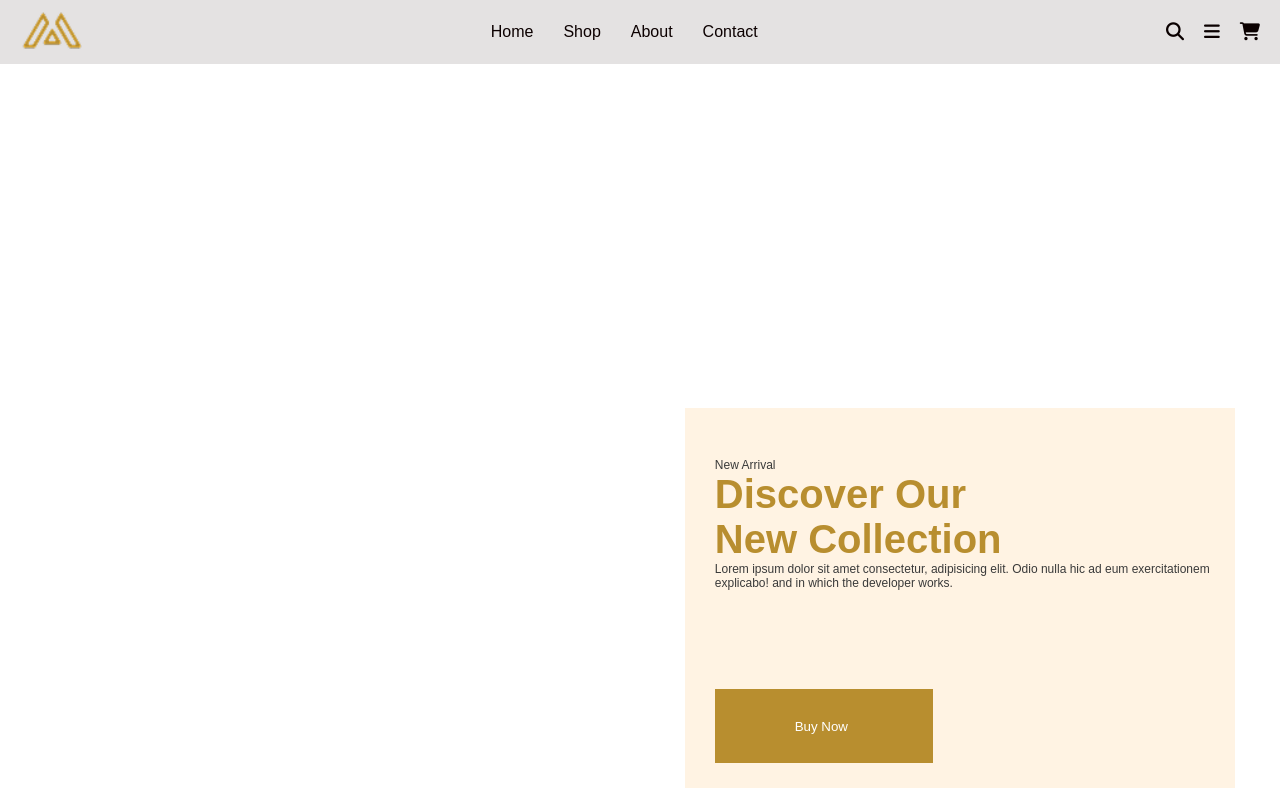
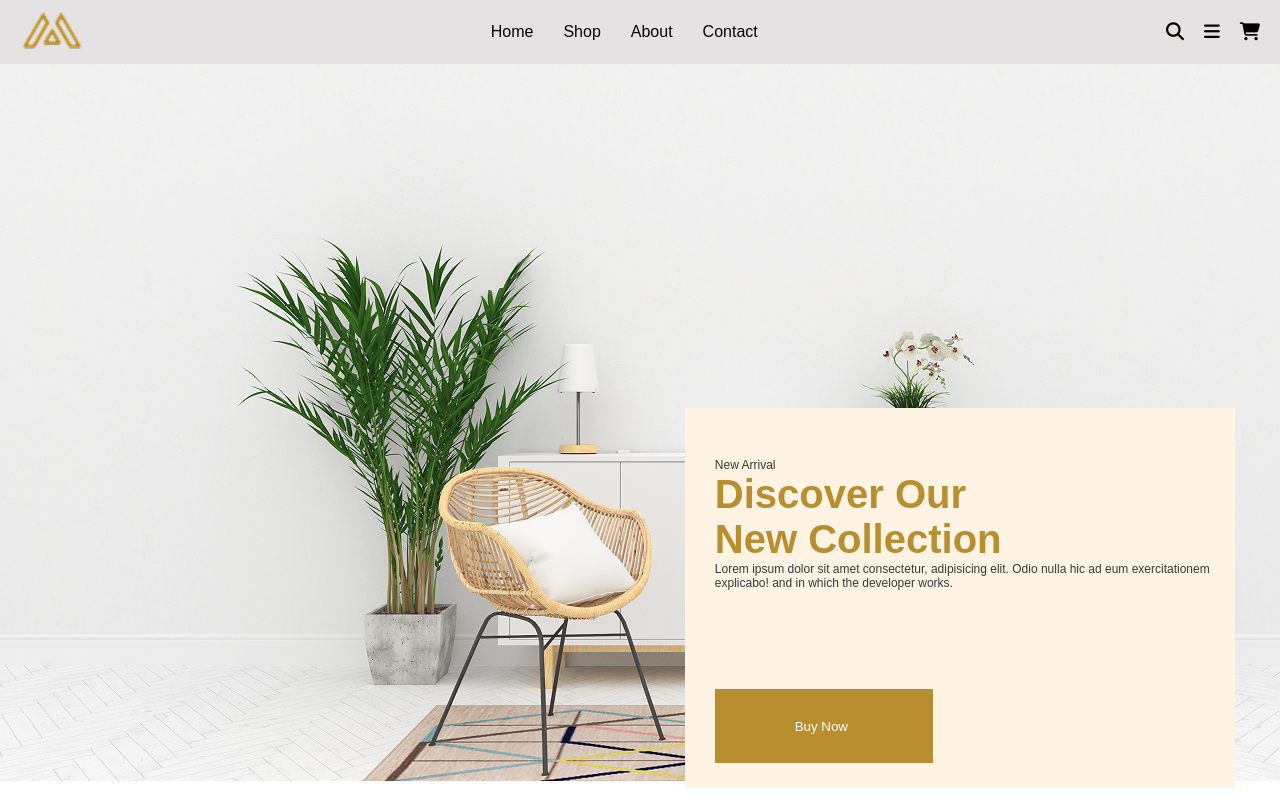
Before and after one commit to Aqib273/Hackatone, a website: page index.html in a window 1280 px wide. Shown: the top 800 px of the page. Drawn offline with Linux system fonts and the light colour scheme.

Commit message:
update bg

```diff
--- a/index.html
+++ b/index.html
@@ -30,7 +30,7 @@
         </div>
     </nav>
     <div class="Hero-sec">
-        <img src="./images/scandinavian-interior-mockup-wall-decal-background 1 - Shortcut.lnk" alt="">
+        <img src="./images/bg.png" alt="">
         <div class="service">
             <div class="Text">New Arrival
                 <h1 class="h1">Discover Our <br>New Collection</h1>
```
Also changed, not shown: images/bg.png (added), 1 other file.
